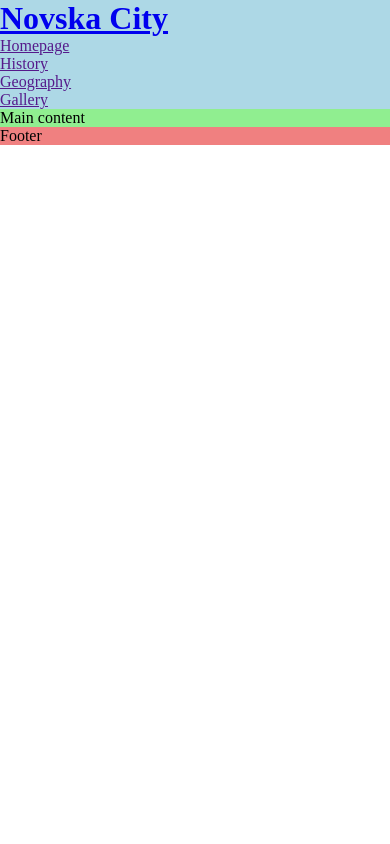
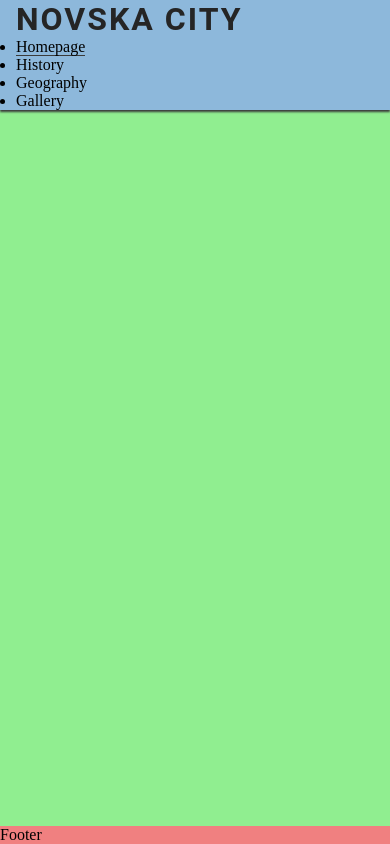
Before and after one commit to BernardGeric/Novska-County, a plain HTML site: page Index.html in a window 390 px wide. Drawn offline with Linux system fonts and the light colour scheme.

Commit message:
Styling header for mobile

```diff
--- a/Index.html
+++ b/Index.html
@@ -19,26 +19,20 @@
 <body>
     <!-- Header -->
     <header>
-    <a href="Homepage.html">
+    <a href="index.html">
     <h1 id="logo">Novska City</h1>
+    </a>
     <nav>
     <ul>
-    <li>
-    <a href="">Homepage</a>
-    </li>
-    <li>
-    <a href="">History</a>
-    </li>
-    <li>
-    <a href="">Geography</a>
-    </li>
-    <li>
-    <a href="">Gallery</a>
-    </li>
+    <li><a href="" class="active">Homepage</a></li>
+    <li><a href="">History</a></li>
+    <li><a href="">Geography</a></li>
+    <li><a href="">Gallery</a></li>
     </ul>
     </nav>
-    </a>
     </header>
+
+
     <!-- Main content-->
     <main>Main content</main>
     <!-- Footer -->
--- a/assets/css/style.css
+++ b/assets/css/style.css
@@ -1,7 +1,8 @@
+/* Google fonts import */
+@import url('https://fonts.googleapis.com/css2?family=Roboto+Condensed:ital,wght@0,100..900;1,100..900&display=swap');
+
+
 /* Asterisk wildcard selector to override default styles added by the browser */
-/* Google fonts import */
-@import url('https://fonts.googleapis.com/css2?family=Exo+2:ital,wght@0,100..900;1,100..900&display=swap');
-
 * {
     padding: 0;
     margin: 0;
@@ -17,7 +18,45 @@ body {
 
 /* Header */
 header {
+    background-color: rgb(141, 184, 219);
+    padding: 0 1rem;
+    position: fixed;
+    z-index: 99;
+    width: 100%;
+    box-shadow: 0 2px 2px #3a3a3a;
+}
+
+header a {
+    text-decoration: none;
+    color: inherit;
+}
+
+h1 {
+    font-family: 'Roboto', sans-serif;
+    text-transform: uppercase;
+    letter-spacing: 2px;
+    color: #252525;
+}
+
+#menu {
+    font-size: 110%;
+    letter-spacing: 4px;
+    list-style-type: none;
+}
+
+#menu > li {
+    margin-bottom: 1em;
+}
+
+.active {
+    border-bottom: 1px solid #3a3a3a;
+}
+
+/* Main content */
+main {
     background-color: lightblue;
+    /* Make main element take up any surplus space to push footer down */
+    flex: 1 0 auto;
 }
 
 /* Main content */
```
Also changed, not shown: History.html (+1 -1 lines).
